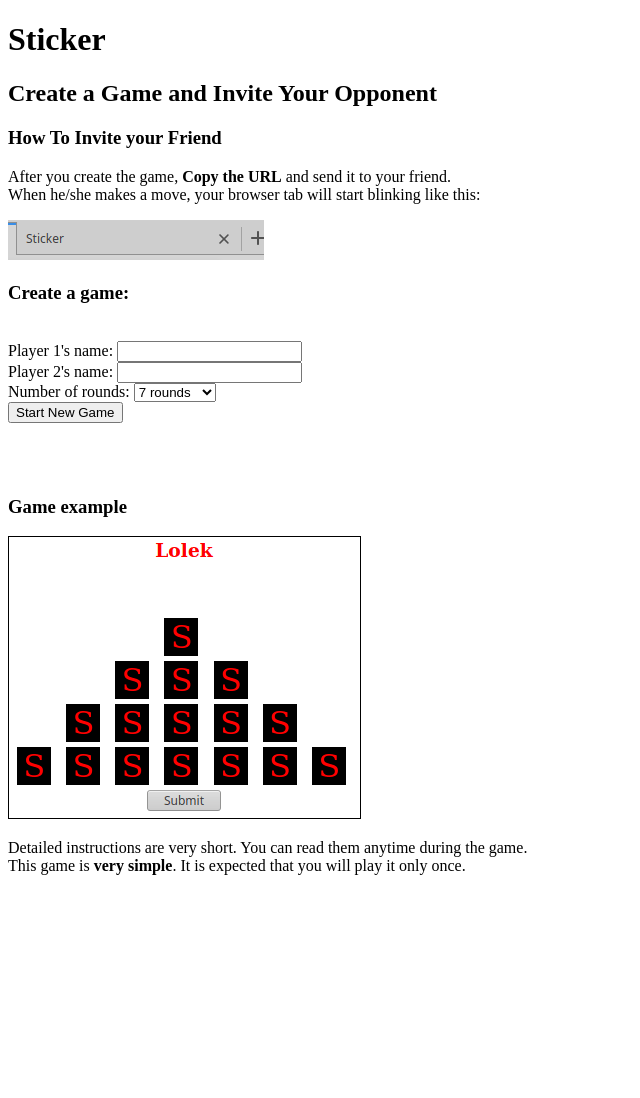
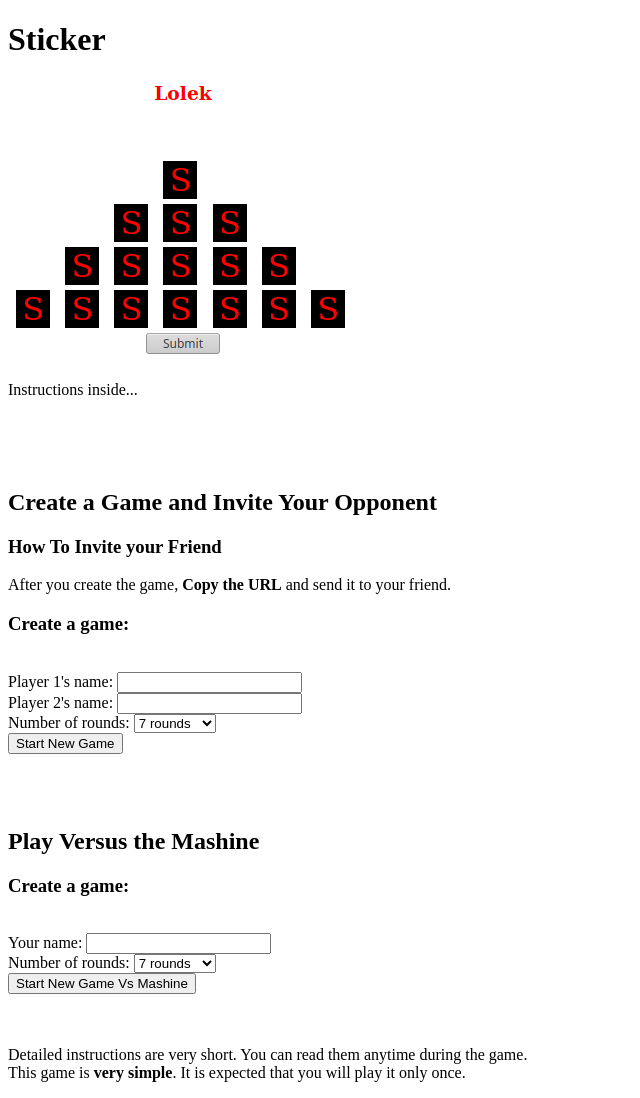
Before and after one commit to HyoMiYing/web-sticker, a Django app: page / in a window 1280 px wide. Shown: the whole page, without its empty margins (0-640 px from the left). Before the commit the page ends 875 px from the top, so only its background shows below. Run offline with Django 3.2, Linux system fonts and the light colour scheme.

Commit message:
Added the Play vs the machine functionality. FT is green

```diff
--- a/WebSticker/urls.py
+++ b/WebSticker/urls.py
@@ -20,7 +20,9 @@ from user_web_interface import views
 urlpatterns = [
     path("", views.home, name='home'),
     path('new_game', views.create_new_game, name='new_game'),
+    path('new_mashine_game', views.create_new_mashine_game, name='new_mashine_game'),
     path('make_a_move/<int:game_id>', views.make_a_move, name='make_a_move'),
+    path('make_a_mashine_move/<int:game_id>', views.make_a_mashine_move, name='make_a_mashine_move'),
     path('game/<int:game_id>', views.view_round, name='view_round'),
     path('end_round/<int:game_id>', views.end_round, name='end_round'),
     path('end_game/<int:game_id>', views.end_game, name='end_game'),
--- a/user_web_interface/forms.py
+++ b/user_web_interface/forms.py
@@ -5,6 +5,12 @@ class CreateNewGameForm(forms.Form):
 
     player1 = forms.CharField(min_length=3, max_length=20, empty_value='player1', label='Player 1\'s name', label_suffix=": ")
     player2 = forms.CharField(min_length=3, max_length=20, empty_value='player2', label='Player 2\'s name', label_suffix=": ")
+    number_of_rounds = forms.ChoiceField(choices=NUMBER_OF_ROUNDS_CHOICES, initial=(7, '7 rounds'), label='Number of rounds', label_suffix=": ")
+
+class CreateNewGameVsMachineForm(forms.Form):
+    NUMBER_OF_ROUNDS_CHOICES = [(x+3, f'{x+3} rounds') for x in range(9)]
+
+    your_name = forms.CharField(min_length=3, max_length=20, empty_value='cho-cho-lino', label='Your name', label_suffix=": ")
     number_of_rounds = forms.ChoiceField(choices=NUMBER_OF_ROUNDS_CHOICES, initial=(7, '7 rounds'), label='Number of rounds', label_suffix=": ")
 
 class GameForm(forms.Form):
--- a/user_web_interface/static/game.css
+++ b/user_web_interface/static/game.css
@@ -74,3 +74,8 @@ h1, h3 {
 #id_instructions_link, #id_game_rules {
     text-align: center;
 }
+
+#id_thinking_gif  {
+    display: none;
+    margin: auto;
+}
--- a/user_web_interface/templates/home.html
+++ b/user_web_interface/templates/home.html
@@ -9,12 +9,16 @@
 
 {% block body %}
 	<h1>Sticker</h1>
+    <img src="{% static 'LolekIBolekDemo2.gif' %}"
+	 alt="GIF, gameplay example">
+	<p>Instructions inside...</p>
+<br>
+<br>
+<br>
 	<h2>Create a Game and Invite Your Opponent</h2>
     <div id="id_how_to_invite_a_friend">
 	<h3>How To Invite your Friend</h3>
-	<p>After you create the game, <strong>Copy the URL</strong> and send it to your friend.<br>
-	When he/she makes a move, your browser tab will start blinking like this: </p>
-	<img src="{% static 'BlinkingTab.gif' %}" alt="Example of blinking URL Slug(Page title)">
+	<p>After you create the game, <strong>Copy the URL</strong> and send it to your friend.</p>
     </div>
     <div id="id_message">
 		<h3>Create a game:</h3>
@@ -24,13 +28,21 @@
 			<input type="submit" value="Start New Game" id="id_submit_button">
 		</form>
     </div>
-    <div id="id_instructions">
 <br>
 <br>
 <br>
-	<h3>Game example</h3>
-    <img src="{% static 'LolekIBolekDemo2.gif' %}"
-	 alt="GIF, gameplay example">
+	<h2>Play Versus the Mashine</h2>
+    <div id="id_message">
+		<h3>Create a game:</h3>
+		<form method="POST" action="{% url 'new_mashine_game' %}">
+			{% csrf_token %}
+			{{ machine_form }}
+			<input type="submit" value="Start New Game Vs Mashine" id="id_submit_mashine_button">
+		</form>
+    </div>
+<br>
+<br>
+    <div id="id_instructions">
 	<p>Detailed instructions are very short. You can read them anytime during the game.<br>
 	This game is <strong>very simple</strong>. It is expected that you will play it only once.</p>
 	<script>
--- a/user_web_interface/views.py
+++ b/user_web_interface/views.py
@@ -4,13 +4,13 @@ from django.urls import reverse
 from django.http import Http404
 from django.contrib.auth.decorators import login_required
 from user_web_interface.sticker_game_control import WebStickerGameManager
-from user_web_interface.forms import GameForm, CreateNewGameForm
+from user_web_interface.forms import GameForm, CreateNewGameForm, CreateNewGameVsMachineForm
 import re
 
 game_manager = WebStickerGameManager()
 
 def home(request):
-    return render(request, 'home.html', {'form': CreateNewGameForm()})
+    return render(request, 'home.html', {'form': CreateNewGameForm(), 'machine_form': CreateNewGameVsMachineForm()})
 
 def create_new_game(request):
     form = CreateNewGameForm(request.POST)
@@ -19,6 +19,15 @@ def create_new_game(request):
     else:
         raise Http404('Something went wrong. Game was not created.')
     return redirect('view_round', game_id)
+
+def create_new_mashine_game(request):
+    form = CreateNewGameVsMachineForm(request.POST)
+    if form.is_valid():
+        game_id = game_manager.instantiate_new_mashine_WebStickerGame(form.cleaned_data)
+    else:
+        raise Http404('Something went wrong. Game was not created.')
+    return redirect('view_round', game_id)
+
 
 def make_a_move(request, game_id):
     round_information = game_manager.get_round_information(game_id)
@@ -33,6 +42,11 @@ def make_a_move(request, game_id):
              return HttpResponseRedirect(reverse('view_round', args=(game_id,)))
     else:
         return render(request, 'game.html', {'form':form, 'current_player':round_information['player'], 'game_id':game_id, 'player_number': round_information['player_number']})
+
+def make_a_mashine_move(request, game_id):
+    game_manager.make_the_mashine_move(game_id)
+    return HttpResponseRedirect(reverse('view_round', args=(game_id,)))
+
 
 def view_round(request, game_id):
     round_information = game_manager.get_round_information(game_id)
```
Also changed, not shown: user_web_interface/sticker_game_control.py (+19 -2 lines), user_web_interface/templates/game.html (+14 -0 lines), user_web_interface/static/thinking.gif (added).
